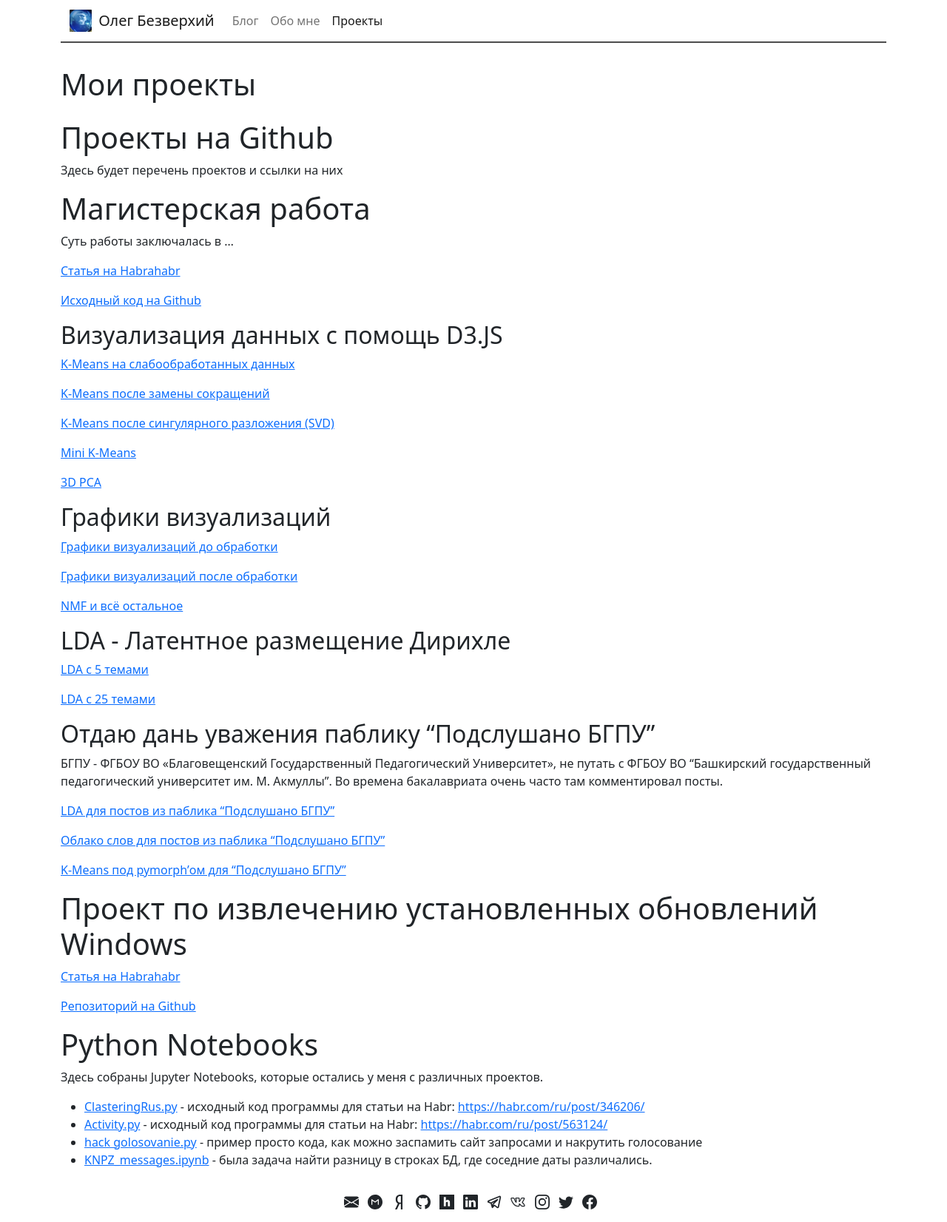
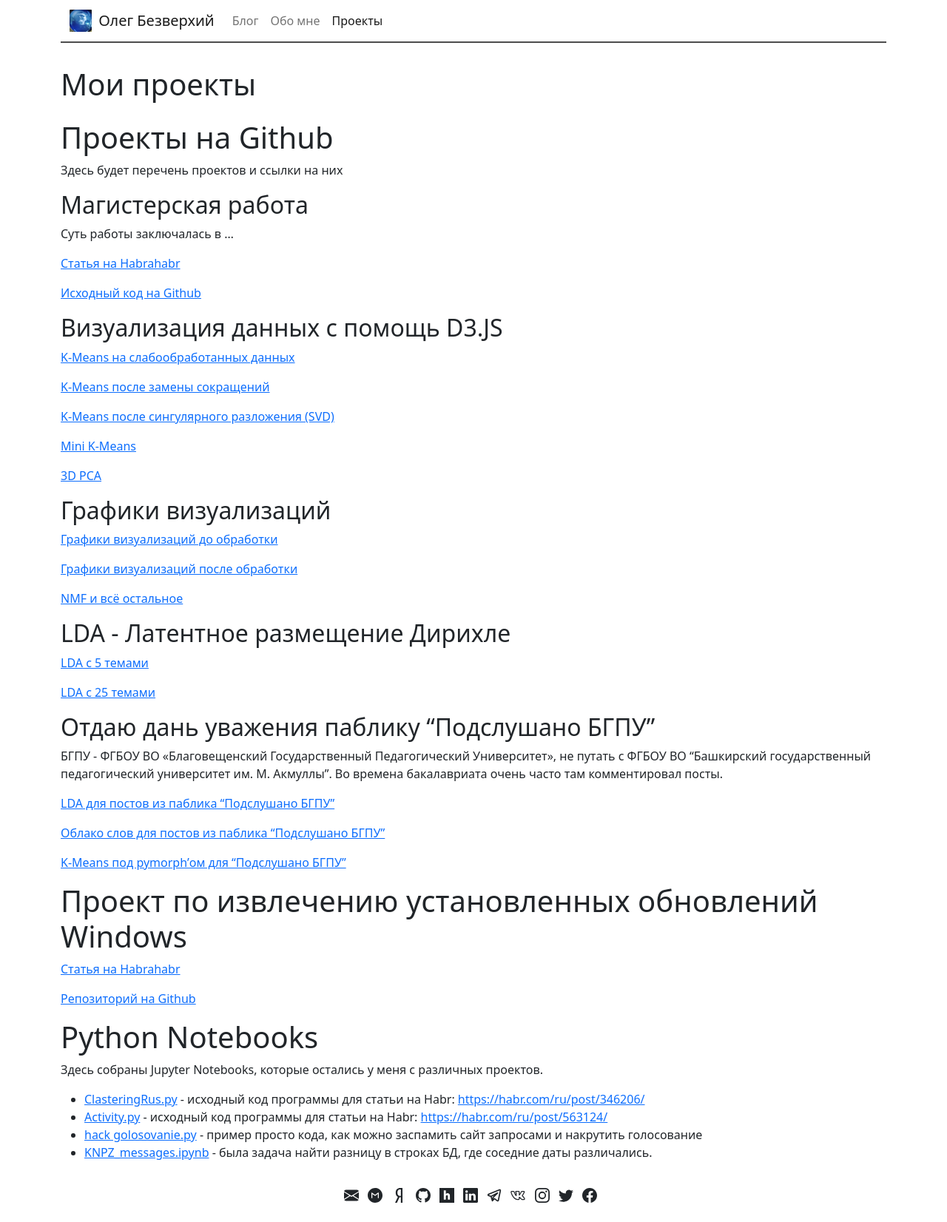
Before and after one commit to OlegBezverhii/olegbezverhii.github.io, a Jekyll site: the page built from anypages/project.md, in a window 1280 px wide. Shown: the whole page at 74% size. Built offline with Jekyll 4.4.1, drawn with Linux system fonts in a browser that asks for light colours.

```diff
--- a/anypages/project.md
+++ b/anypages/project.md
@@ -8,7 +8,7 @@ permalink: /project/
 
 Здесь будет перечень проектов и ссылки на них
 
-# Магистерская работа
+## Магистерская работа
 
 Суть работы заключалась в ...
 
```
